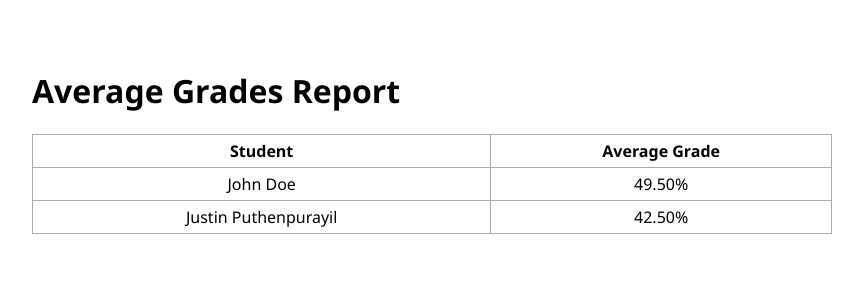
After one commit to Justinjp126/flaskWorkshop, a Flask app: page /report/avgGrade/ in a window 1280 px wide. The commit adds this page. Shown: the top 300 px of the page, without its empty margins (208-1071 px from the left). Run offline with Flask 3, Linux system fonts and the light colour scheme; data comes from the database, SQL or seed files in the repository.

Commit message:
Create avg grade report

```diff
--- a/app.py
+++ b/app.py
@@ -1,5 +1,6 @@
 from flask import Flask, redirect, render_template, url_for, request
 from flask_sqlalchemy import SQLAlchemy
+from sqlalchemy import text
 from datetime import datetime
 import os
 
@@ -234,6 +235,63 @@ def report_professor(id):
     )
 
 
+app.route("/report/student/<int:id>")
+
+
+def report_student(id):
+    student = Student.query.get_or_404(id)
+    completed_only = request.args.get("completedOnly") == "true"  # Get query parameter
+
+    if completed_only:
+        assignments = (
+            Assignment.query.filter_by(student_id=id)
+            .join(Grades)
+            .filter(Grades.grade >= 0)
+            .all()
+        )  # Only those with a valid grade
+    else:
+        assignments = Assignment.query.filter_by(student_id=id).all()
+
+    student_grades = Grades.query.filter_by(student_id=id).all()
+
+    # Create a dictionary to map assignment ID to its grade
+    assignment_grades = {grade.assignment_id: grade.grade for grade in student_grades}
+
+    return render_template(
+        "reportStudent.html",
+        student=student,
+        assignments=assignments,
+        assignment_grades=assignment_grades,
+    )
+
+
+@app.route("/report/avgGrade/", methods=["GET"])
+def reportAvgGrade():
+    with db.engine.connect() as conn:
+        stmt = text(
+            """
+        SELECT
+            student.name,
+            AVG(grades.grade) as average_grade
+        FROM
+            student
+        JOIN
+            grades
+        ON
+            student.id = grades.student_id
+        GROUP BY
+            student.id
+        """
+        )
+
+        result = conn.execute(stmt.execution_options(result_set_keyed=True))
+        result_rows = result.fetchall()  # Get all rows from the result
+
+        avg_grades = [{"name": row[0], "average_grade": row[1]} for row in result_rows]
+
+    return render_template("reportAvgGrade.html", avg_grades=avg_grades)
+
+
 @app.route("/delete/student/<int:id>")
 def deleteStudent(id):
     student = Student.query.get_or_404(id)
--- /dev/null
+++ b/templates/reportAvgGrade.html
@@ -0,0 +1,22 @@
+{% extends 'base.html' %}
+
+{% block head %}
+<title>Average Grades Report</title>
+{% endblock %}
+
+{% block body %}
+<div class="content">
+    <h1>Average Grades Report</h1>
+    <table>
+        <tr>
+            <th>Student</th>
+            <th>Average Grade</th>
+        </tr>
+        {% for student in avg_grades %}
+        <tr>
+            <td>{{ student.name }}</td>
+            <td>{{ "%.2f" | format(student.average_grade) }}%</td>
+            {% endfor %}
+    </table>
+</div>
+{% endblock %}
```
Also changed, not shown: templates/index.html (+7 -0 lines).
